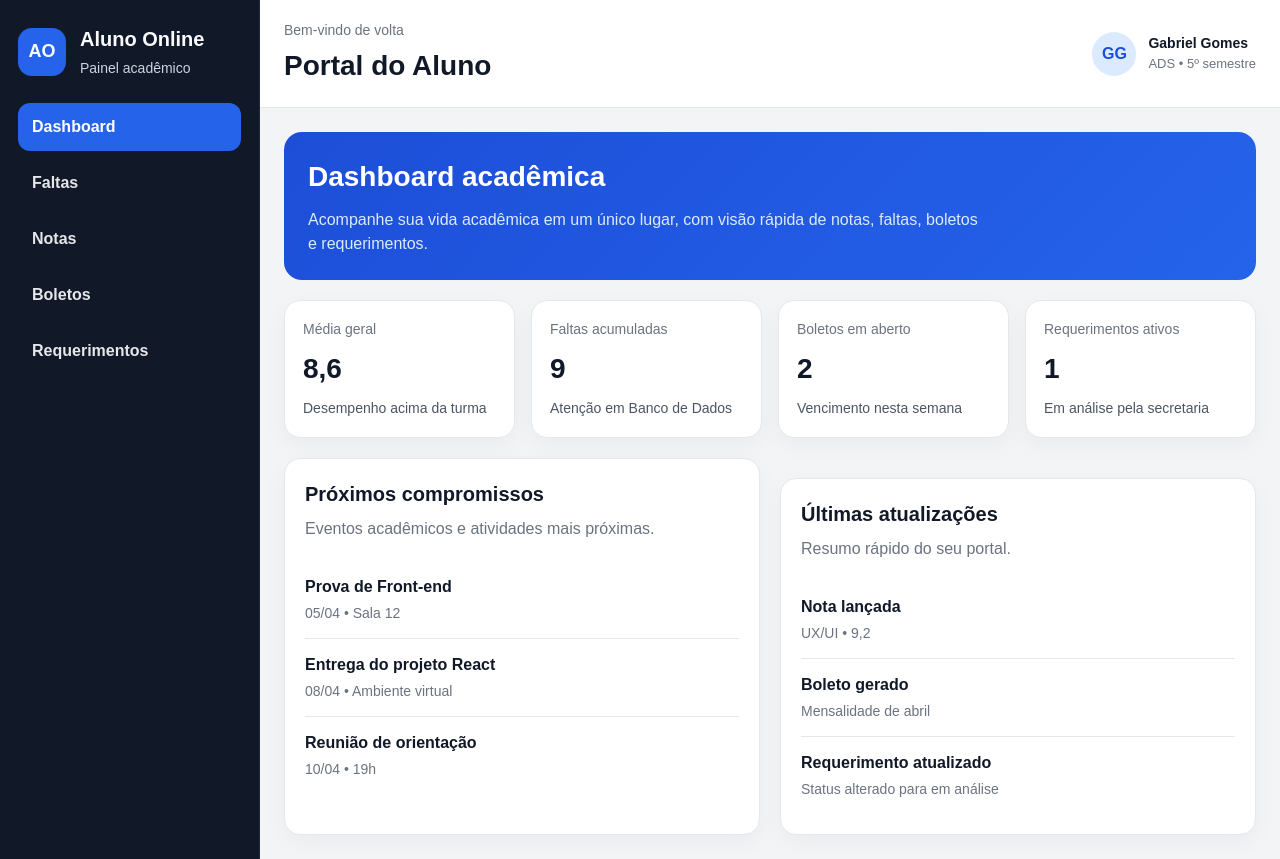
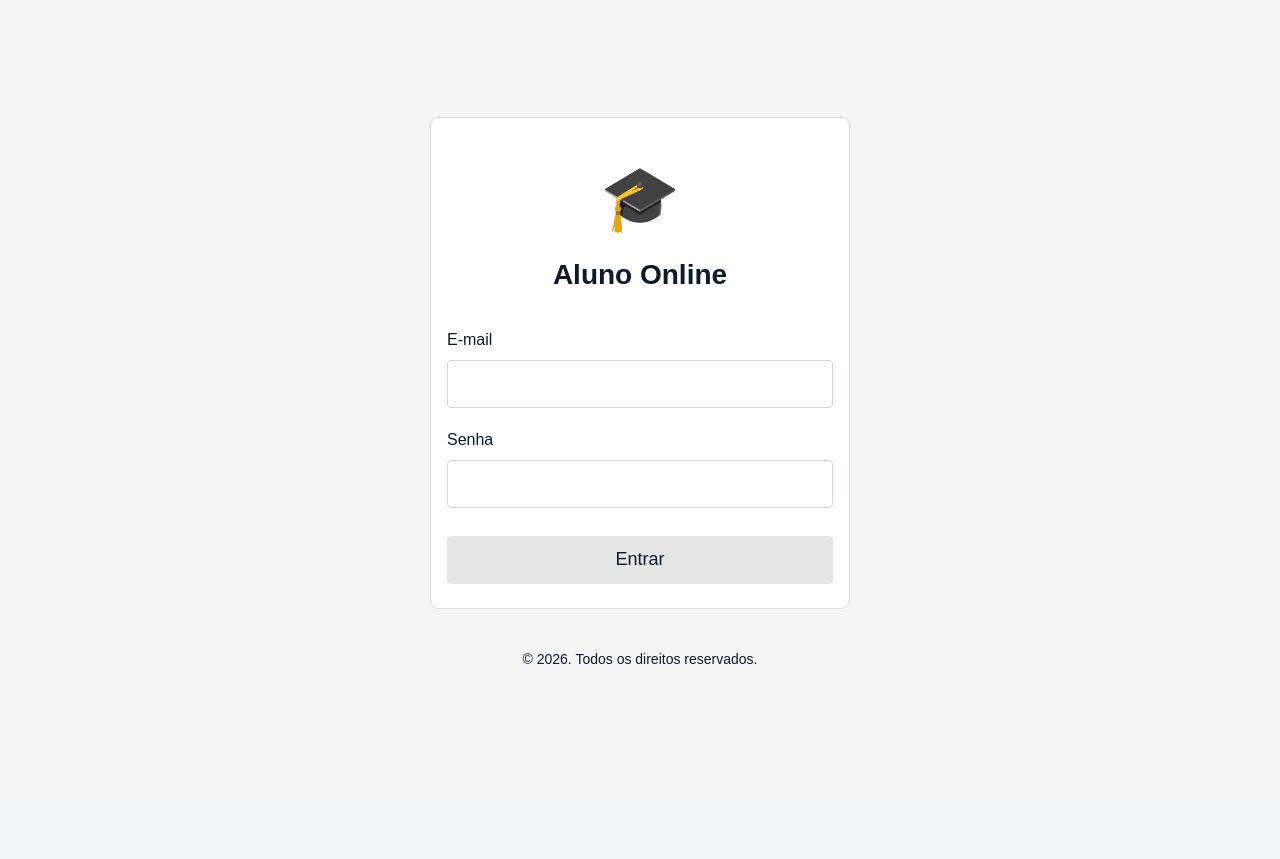
Before and after one commit to GabrielGomesAL/front-2026, a React (Vite) app in the folder praticas/aluno-online-react/: page / in a window 1280 px wide. After the commit the page ends 800 px from the top, so only its background shows below. Built offline with nearby package versions, Linux system fonts and the light colour scheme.

Commit message:
feat: conclui pratica05. Fecha #ID

```diff
--- a/praticas/aluno-online-react/src/App.jsx
+++ b/praticas/aluno-online-react/src/App.jsx
@@ -1,8 +1,7 @@
-import DashboardPage from './pages/DashboardPage/DashboardPage';
+import Login from './pages/Login/Login';
 
 function App() {
-  return<DashboardPage/>;
-
+  return <Login />;
 }
 
 export default App;
--- /dev/null
+++ b/praticas/aluno-online-react/src/components/FormInput/FormInput.css
@@ -0,0 +1,36 @@
+.form-input-group {
+    display: flex;
+    flex-direction: column;
+    gap: 8px;
+    margin-bottom: 20px;
+  }
+
+  .form-input-label {
+    font-size: 16px;
+    color: #111827;
+  }
+
+  .form-input {
+    width: 100%;
+    height: 48px;
+    border: 1px solid #d1d5db;
+    border-radius: 4px;
+    padding: 0 12px;
+    font-size: 16px;
+    outline: none;
+    box-sizing: border-box;
+  }
+
+  .form-input:focus {
+    border-color: #9ca3af;
+  }
+
+  .form-input-error {
+    border-color: #b91c1c;
+  }
+
+  .form-input-message {
+    margin: 0;
+    font-size: 14px;
+    color: #b91c1c;
+  }
--- /dev/null
+++ b/praticas/aluno-online-react/src/components/FormInput/FormInput.jsx
@@ -0,0 +1,33 @@
+import './FormInput.css';
+
+function FormInput({
+  label,
+  type = 'text',
+  name,
+  placeholder,
+  value,
+  onChange,
+  error,
+}) {
+  return (
+    <div className="form-input-group">
+      <label htmlFor={name} className="form-input-label">
+        {label}
+      </label>
+
+      <input
+        id={name}
+        name={name}
+        type={type}
+        placeholder={placeholder}
+        value={value}
+        onChange={onChange}
+        className={`form-input ${error ? 'form-input-error' : ''}`}
+      />
+
+      {error && <p className="form-input-message">{error}</p>}
+    </div>
+  );
+}
+
+export default FormInput;
--- /dev/null
+++ b/praticas/aluno-online-react/src/pages/Login/Login.css
@@ -0,0 +1,66 @@
+.login-page {
+    min-height: 100vh;
+    background-color: #f5f5f5;
+    display: flex;
+    justify-content: center;
+    align-items: center;
+    padding: 24px;
+    box-sizing: border-box;
+  }
+
+  .login-container {
+    width: 100%;
+    max-width: 420px;
+    display: flex;
+    flex-direction: column;
+    align-items: center;
+  }
+
+  .login-card {
+    width: 100%;
+    background-color: #ffffff;
+    border: 1px solid #dddddd;
+    border-radius: 8px;
+    padding: 32px 16px 24px;
+    box-sizing: border-box;
+  }
+
+  .login-logo {
+    font-size: 64px;
+    text-align: center;
+    margin-bottom: 8px;
+  }
+
+  .login-title {
+    text-align: center;
+    font-size: 28px;
+    margin: 0 0 32px;
+    color: #111827;
+  }
+
+  .login-form {
+    width: 100%;
+  }
+
+  .login-button {
+    width: 100%;
+    height: 48px;
+    border: none;
+    border-radius: 4px;
+    background-color: #e5e5e5;
+    color: #111827;
+    font-size: 18px;
+    cursor: pointer;
+    margin-top: 8px;
+  }
+
+  .login-button:hover {
+    background-color: #d4d4d4;
+  }
+
+  .login-footer {
+    margin-top: 40px;
+    font-size: 14px;
+    color: #111827;
+    text-align: center;
+  }
--- /dev/null
+++ b/praticas/aluno-online-react/src/pages/Login/Login.jsx
@@ -0,0 +1,85 @@
+import { useState } from 'react';
+import FormInput from '../../components/FormInput/FormInput';
+import './Login.css';
+
+function Login() {
+  const [email, setEmail] = useState('');
+  const [senha, setSenha] = useState('');
+
+  const [emailError, setEmailError] = useState('');
+  const [senhaError, setSenhaError] = useState('');
+
+  function validateEmail(value) {
+    return /\S+@\S+\.\S+/.test(value);
+  }
+
+  function handleSubmit(event) {
+    event.preventDefault();
+
+    let isValid = true;
+
+    setEmailError('');
+    setSenhaError('');
+
+    if (!email.trim()) {
+      setEmailError('O campo de email é obrigatório.');
+      isValid = false;
+    } else if (!validateEmail(email)) {
+      setEmailError('Informe um email válido.');
+      isValid = false;
+    }
+
+    if (!senha.trim()) {
+      setSenhaError('O campo de senha é obrigatório.');
+      isValid = false;
+    } else if (senha.length < 6) {
+      setSenhaError('A senha deve ter no mínimo 6 caracteres.');
+      isValid = false;
+    }
+
+    if (isValid) {
+      alert('Login enviado com sucesso!');
+    }
+  }
+
+  return (
+    <div className="login-page">
+      <main className="login-container">
+        <div className="login-card">
+          <div className="login-logo">🎓</div>
+          <h1 className="login-title">Aluno Online</h1>
+
+          <form className="login-form" onSubmit={handleSubmit}>
+            <FormInput
+              label="E-mail"
+              type="email"
+              name="email"
+              placeholder=""
+              value={email}
+              onChange={(event) => setEmail(event.target.value)}
+              error={emailError}
+            />
+
+            <FormInput
+              label="Senha"
+              type="password"
+              name="senha"
+              placeholder=""
+              value={senha}
+              onChange={(event) => setSenha(event.target.value)}
+              error={senhaError}
+            />
+
+            <button type="submit" className="login-button">
+              Entrar
+            </button>
+          </form>
+        </div>
+
+        <p className="login-footer">© 2026. Todos os direitos reservados.</p>
+      </main>
+    </div>
+  );
+}
+
+export default Login;
```
